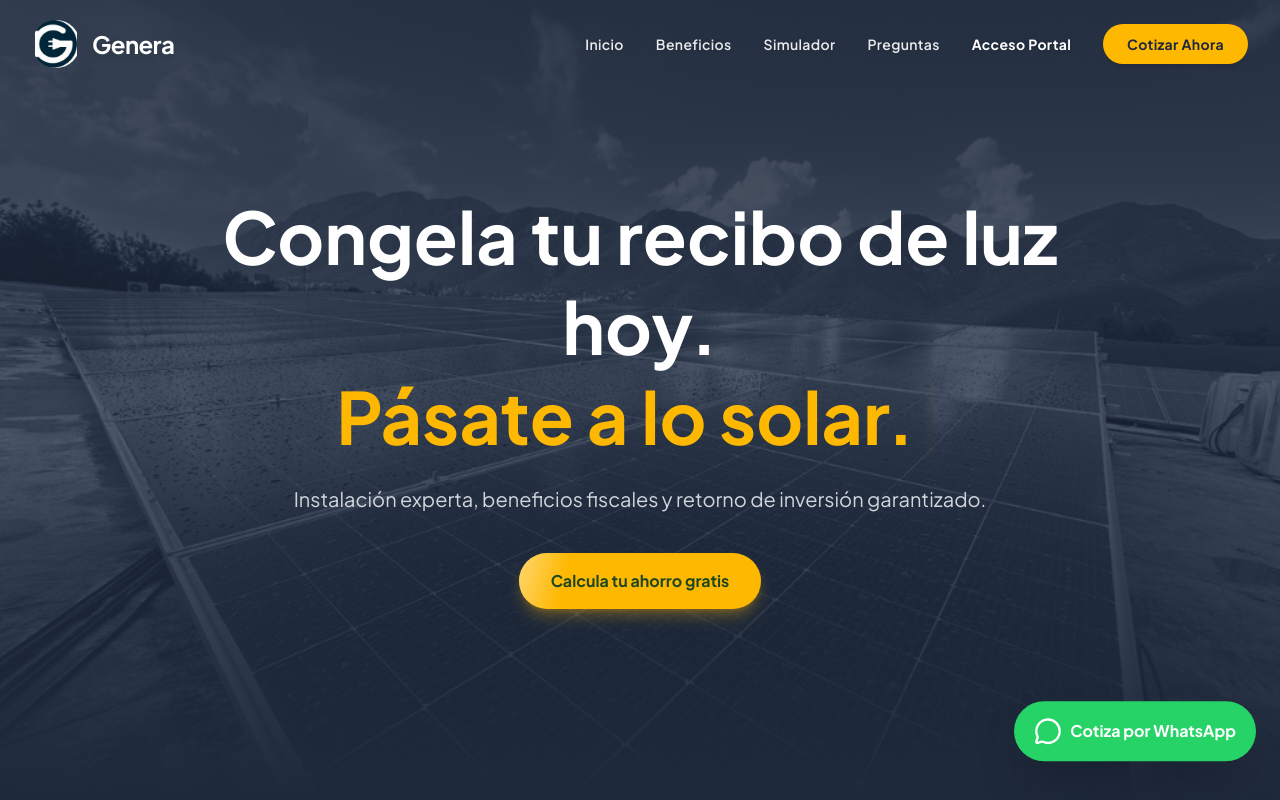
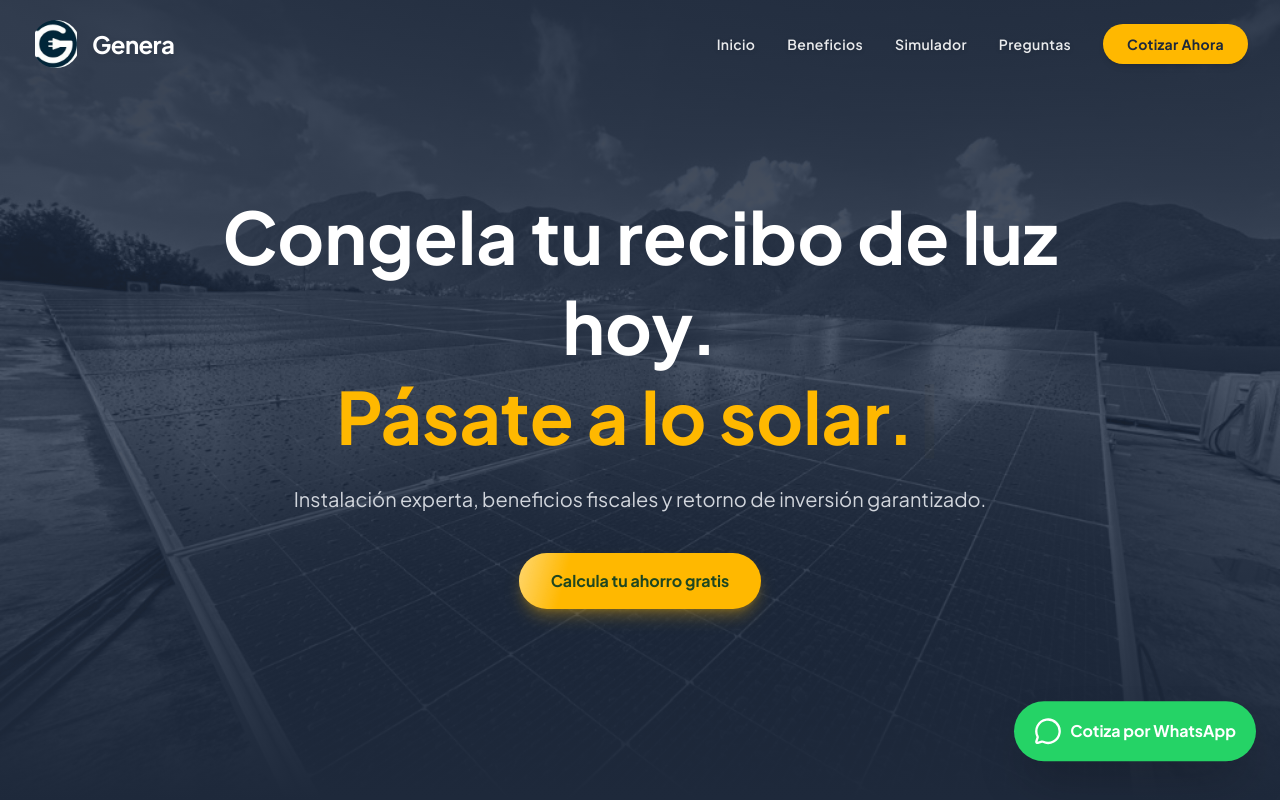
Before and after one commit to iramirezftg/genera-mexico, a Next.js app: page / in a window 1280 px wide. Shown: the top 800 px of the page. Built offline with nearby package versions, Linux system fonts and the light colour scheme.

Commit message:
feat: ocultar Acceso Portal del menú de navegación

```diff
--- a/src/components/Header.tsx
+++ b/src/components/Header.tsx
@@ -62,14 +62,7 @@ export default function Header() {
                 {link.name}
               </a>
             ))}
-            <a
-              href="/login"
-              className={`text-sm font-bold tracking-wide transition-colors ${
-                isScrolled ? 'text-brand-green hover:text-emerald-700' : 'text-white hover:text-gray-200 drop-shadow-sm'
-              }`}
-            >
-              Acceso Portal
-            </a>
+
             <a
               href="#contacto"
               className="bg-brand-amber text-brand-dark px-6 py-2.5 rounded-full font-bold text-sm tracking-wide shadow-md hover:scale-105 transition-transform"
@@ -106,13 +99,7 @@ export default function Header() {
               {link.name}
             </a>
           ))}
-          <a
-            href="/login"
-            onClick={() => setIsMobileMenuOpen(false)}
-            className="text-brand-green font-bold p-2 mb-2 rounded-lg hover:bg-brand-green/5 border border-transparent hover:border-brand-green/20"
-          >
-            Acceso Portal
-          </a>
+
           <a
             href="#contacto"
             onClick={() => setIsMobileMenuOpen(false)}
```
